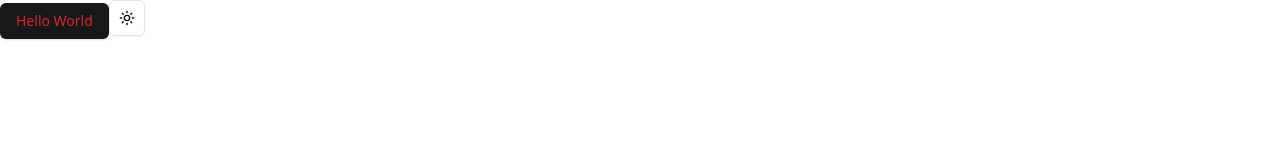
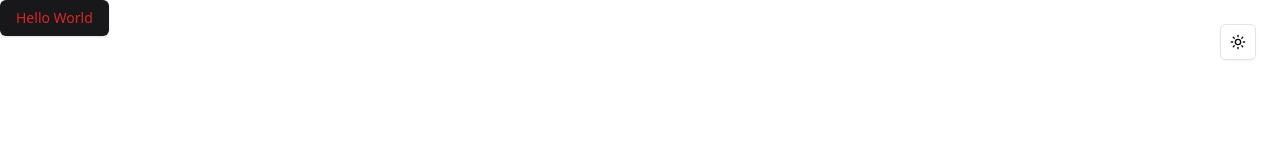
Before and after one commit to developer-mohitsoni/Nextgen-Form, a Next.js app: page / in a window 1280 px wide. Shown: the top 160 px of the page. Built offline with nearby package versions, Linux system fonts and the light colour scheme.

Commit message:
Doing some setting in Theme Code...

```diff
--- a/src/components/ThemeToggle.tsx
+++ b/src/components/ThemeToggle.tsx
@@ -12,10 +12,14 @@ import {
   DropdownMenuTrigger,
 } from "@/components/ui/dropdown-menu";
 
-export function ModeToggle() {
+export function ModeToggle({
+  className,
+  ...props
+}: React.HTMLAttributes<HTMLDivElement>) {
   const { setTheme } = useTheme();
 
   return (
+    <div className={className} {...props}>
       <DropdownMenu>
         <DropdownMenuTrigger asChild>
           <Button variant="outline" size="icon">
@@ -36,5 +40,6 @@ export function ModeToggle() {
           </DropdownMenuItem>
         </DropdownMenuContent>
       </DropdownMenu>
+    </div>
   );
 }
--- a/src/components/theme-provider.tsx
+++ b/src/components/theme-provider.tsx
@@ -11,7 +11,7 @@ export function ThemeProvider({
   return (
     <NextThemesProvider {...props}>
       {children}
-      <ModeToggle />
+      <ModeToggle className='absolute top-6 right-6'   />
     </NextThemesProvider>
   );
 }
```
Lines whose indentation alone changed are shown as unchanged.
